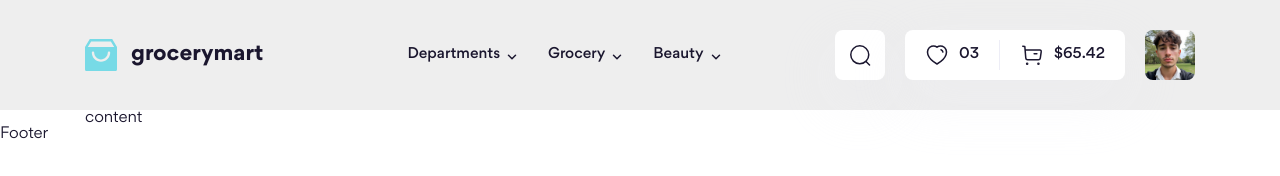
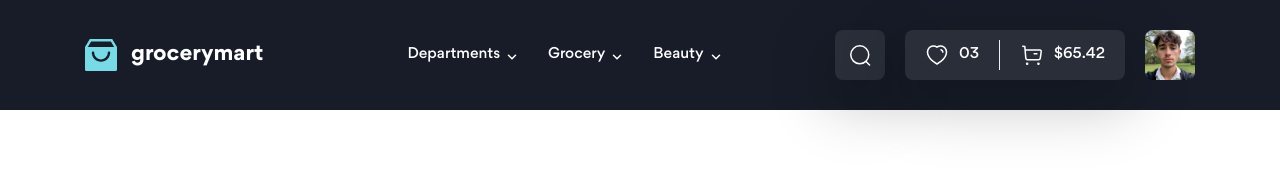
Before and after one commit to TranHieu91/project08, a website: page index.html in a window 1280 px wide. Drawn offline with Linux system fonts and the light colour scheme.

Commit message:
create mixin support reponsive

```diff
--- a/index.html
+++ b/index.html
@@ -1,5 +1,5 @@
 <!DOCTYPE html>
-<html lang="en">
+<html lang="en" class="dark">
 <head>
     <meta charset="UTF-8">
     <meta name="viewport" content="width=device-width, initial-scale=1.0">
--- /dev/null
+++ b/scss/abstracts/_index.scss
@@ -0,0 +1 @@
+@forward "./mixin";
--- /dev/null
+++ b/scss/abstracts/_mixin.scss
@@ -0,0 +1,19 @@
+$grid-breakpoints: (
+    xs: 0,
+    sm: 576px,
+    md: 768px,
+    lg: 992px,
+    xl: 1200px,
+    xxl: 1400px,
+);
+
+@mixin breakpoint ($key) {
+    $breakpoint: map-get($grid-breakpoints, $key);
+    @if ($breakpoint) {
+        @media (max-width: ($breakpoint - 0.02)) {
+            @content;
+        }
+    } @else {
+        @error "The value #{$key} is not in breakpoints list.";
+    }
+}
--- a/scss/base/_base.scss
+++ b/scss/base/_base.scss
@@ -1,11 +1,5 @@
 *, ::before, ::after {
     box-sizing: border-box;
-}
-
-:root {
-    --text-color: #1A162E;
-    --icon-color: brightness(0) saturate(100%) invert(8%) sepia(19%) saturate(2458%)
-    hue-rotate(214deg) brightness(93%) contrast(95%);
 }
 
 html {
--- a/scss/layout/_header.scss
+++ b/scss/layout/_header.scss
@@ -1,10 +1,20 @@
+@use "../abstracts";
+
 %flexItemsCenter {
     display: flex;
     align-items: center;
 }
 
 .header {
-    background: #EEE;
+    background: var(--header-bg-color);
+
+    @include abstracts.breakpoint(lg) {
+        width: 100px;
+    }
+
+    @include abstracts.breakpoint(sm) {
+        width: 50px;
+    }
 }
 
 .top-bar {
@@ -44,8 +54,8 @@
         min-width: 50px;
         height: 50px;
         border-radius: 8px;
-        background: #FFF;
-        box-shadow: 0px 20px 60px 10px rgba(237, 237, 246, 0.20);
+        background: var(--top-act-group-bg-color);
+        box-shadow: 0px 20px 60px 10px var(--top-act-group-shadow);
     }
 
     &__group--single &__btn {
@@ -68,7 +78,7 @@
     &__separate {
         width: 1px;
         height: 30px;
-        background: #EDEDF6;
+        background: var(--top-act-group-separate);
     }
 
     &__avatar {
--- a/scss/main.scss
+++ b/scss/main.scss
@@ -1,3 +1,4 @@
 @use "./base";
+@use "./theme";
 @use "./layout";
 @use "./components";
--- /dev/null
+++ b/scss/theme/_dark.scss
@@ -0,0 +1,10 @@
+html.dark {
+    --text-color: #FFF;
+    --icon-color: brightness(0) saturate(100%) invert(100%)
+    sepia(0%) saturate(0%) hue-rotate(93deg) brightness(103%) contrast(103%);
+
+    --header-bg-color: #171C28;
+    --top-act-group-bg-color: #292E39;
+    --top-act-group-shadow: rgba(0, 0, 0, 0.20);
+    --top-act-group-separate: #EDEDF6;
+}
--- /dev/null
+++ b/scss/theme/_index.scss
@@ -0,0 +1,2 @@
+@forward "./dark";
+@forward "./light";
--- /dev/null
+++ b/scss/theme/_light.scss
@@ -0,0 +1,10 @@
+html {
+    --text-color: #1A162E;
+    --icon-color: brightness(0) saturate(100%) invert(8%) sepia(19%) saturate(2458%)
+    hue-rotate(214deg) brightness(93%) contrast(95%);
+
+    --header-bg-color: #EEE;
+    --top-act-group-bg-color: #FFF;
+    --top-act-group-shadow: rgba(237, 237, 246, 0.20);
+    --top-act-group-separate: #EDEDF6;
+}
```
Also changed, not shown: assets/css/main.css, 1 other file.
